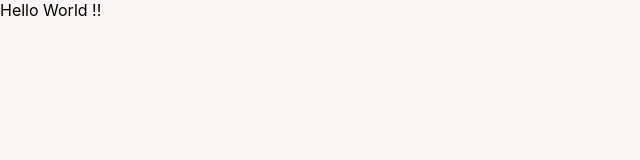
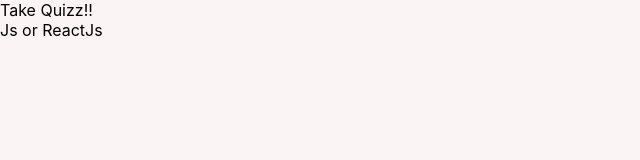
Before and after one commit to Daredevil2117/SkillQuest, a React (Create React App) app: page /jsInterviewQuestions/quizz in a window 1280 px wide. Shown: the top 160 px of the page, without its empty margins (0-640 px from the left). Built offline with nearby package versions, Linux system fonts and the light colour scheme.

Commit message:
UI Development

```diff
--- a/src/pages/Quizz.js
+++ b/src/pages/Quizz.js
@@ -2,9 +2,14 @@ import React from 'react'
 
 function Quizz() {
   return (
+    <>
     <div>
-      Hello World !!
+      Take Quizz!!
     </div>
+    <div>
+        Js or ReactJs
+    </div>
+    </>
   )
 }
 
```
